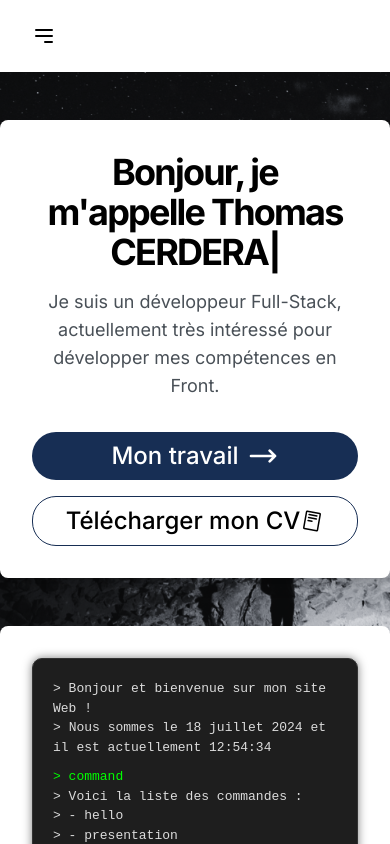
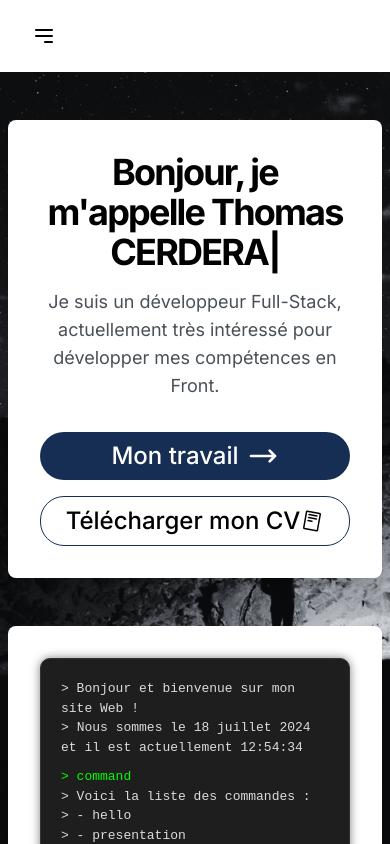
Before and after one commit to ThomasC317/websiteV2, a Next.js app: page / in a window 390 px wide. Shown: the top 844 px of the page. Built offline with nearby package versions, Linux system fonts and the light colour scheme.

Commit message:
adding padding on x axe when responsive

```diff
--- a/app/page.tsx
+++ b/app/page.tsx
@@ -11,10 +11,11 @@
     window.location.href = "/work";
   };
   return (
-    <div className="min-h-screen flex xl:flex-row flex-col items-center md:justify-center justify-between py-12 xl:mt-16">
+    <div className="min-h-screen">
       <Navbar isOnMainPage={true} />
+      <main className="flex xl:flex-row flex-col items-center md:justify-center justify-between py-12 xl:mt-16 px-2">
       <div className="w-full max-w-4xl bg-white bg-opacity-80 p-8 md:p-12 lg:p-16 rounded-lg shadow-lg mt-24 mx-4 xl:mt-0">
-        <main className="flex flex-col gap-8">
+        <div className="flex flex-col gap-8">
           <div className="space-y-4 text-center sm:text-left">
             <h1 className="text-4xl font-bold tracking-tighter sm:text-5xl md:text-6xl lg:text-7xl">
               Bonjour, je m'appelle Thomas{" "}
@@ -32,20 +33,7 @@
                   500,
                   "CERDER",
                   500,
-                  "CERDERA",
-                  5000,
-                  "CERDER",
-                  500,
-                  "CERDE",
-                  500,
-                  "CERD",
-                  500,
-                  "CER",
-                  500,
-                  "CE",
-                  500,
-                  "C",
-                  5000,
+                  "CERDERA"
                 ]}
                 loop={1}
                 wrapper="span"
@@ -100,13 +88,14 @@
               </svg>
             </Button>
           </div>
-        </main>
+        </div>
       </div>
       <div className="w-full max-w-2xl bg-white bg-opacity-80 p-8 md:p-12 lg:p-16 rounded-lg shadow-lg mt-12 mx-4">
         <div className="space-y-8">
           <CommandPrompt />
         </div>
       </div>
+      </main>
     </div>
   );
 };
```
